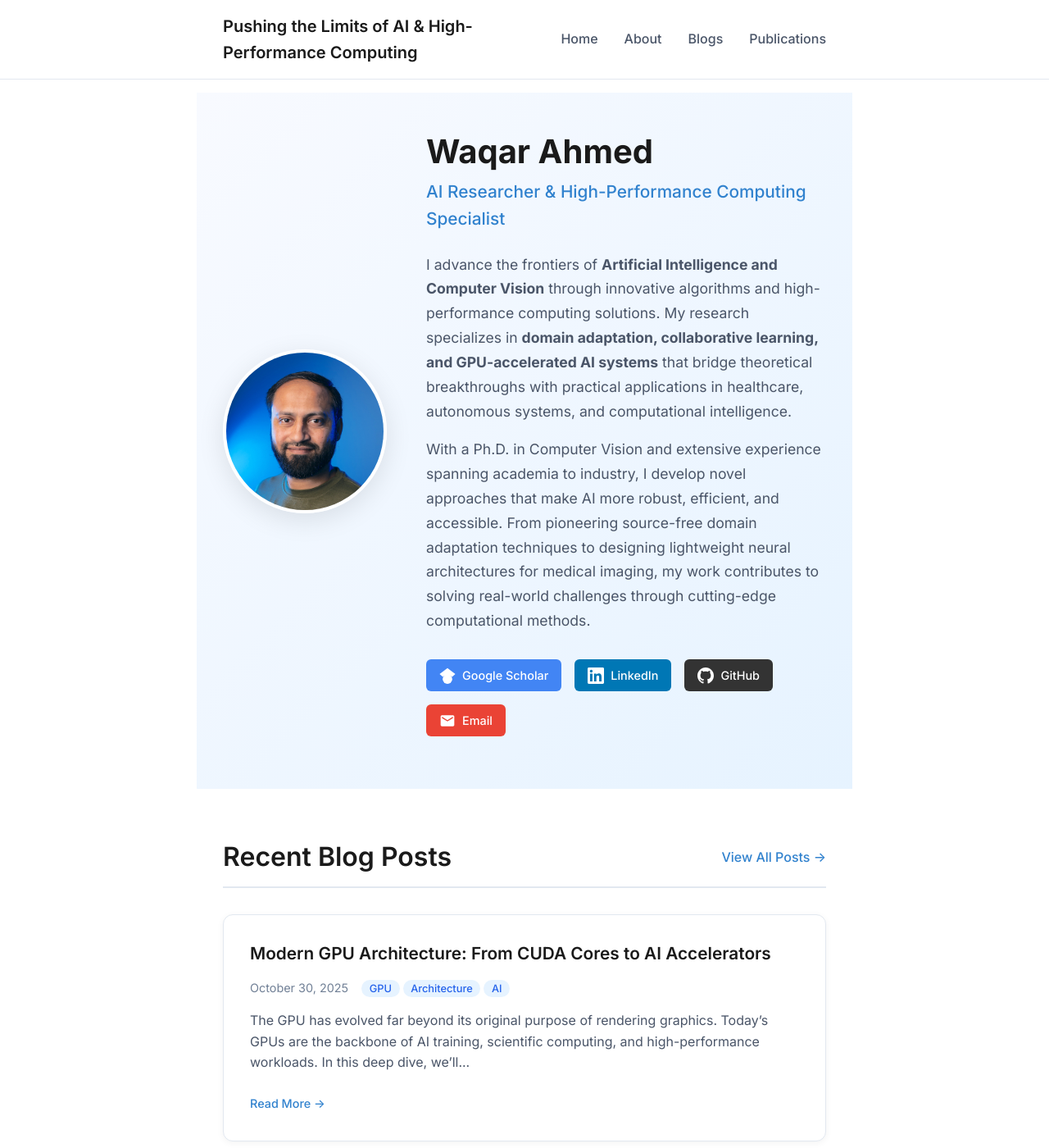
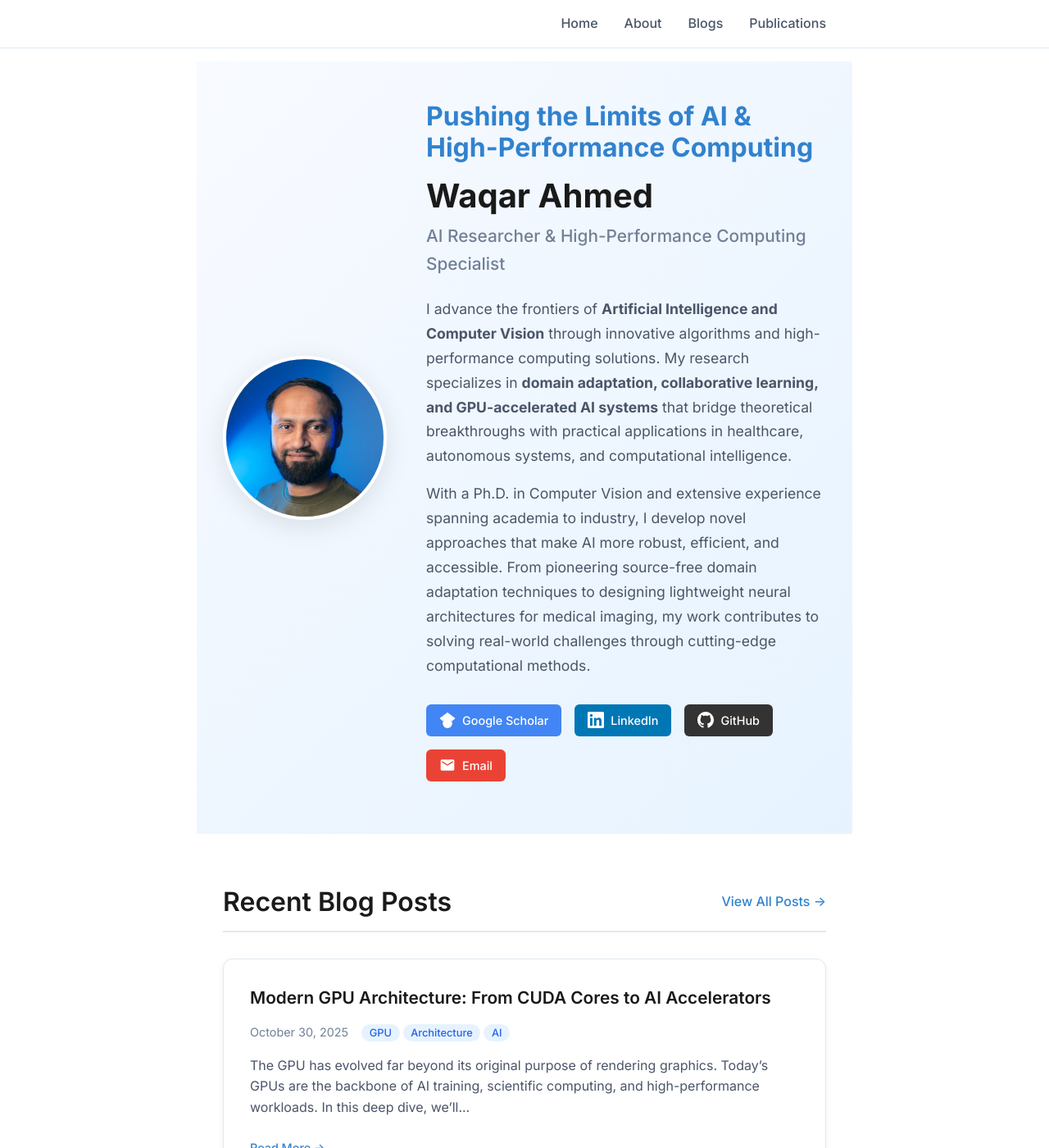
Before and after one commit to waqarahmed89/waqarahmed.github.io, a Jekyll site: the page built from index.html, in a window 1280 px wide and 1400 px high. Shown: the whole window at 82% size. Built offline with Jekyll 4.4.1, drawn with Linux system fonts in a browser that asks for light colours; the list of posts is cut into pages by our own code.

Commit message:
update tilte

```diff
--- a/_config.yml
+++ b/_config.yml
@@ -1,5 +1,5 @@
 # Site settings
-title: "Pushing the Limits of AI & High-Performance Computing"
+title: ""
 description: "AI and high-performance computing research, hands-on learnings, and practical insights"
 baseurl: ""
 url: "https://waqarahmed89.github.io"
--- a/index.html
+++ b/index.html
@@ -10,7 +10,8 @@ layout: default
                 <img src="/assets/images/waqahmed_photo.jpg" alt="Waqar Ahmed" class="profile-img">
             </div>
             <div class="bio-content">
-                <h1 class="hero-title">Waqar Ahmed</h1>
+                <h1 class="hero-title">Pushing the Limits of AI & High-Performance Computing</h1>
+                <h2 class="hero-name">Waqar Ahmed</h2>
                 <p class="hero-subtitle">AI Researcher & High-Performance Computing Specialist</p>
                 <div class="bio-text">
                     <p>I advance the frontiers of <strong>Artificial Intelligence and Computer Vision</strong> through innovative algorithms and high-performance computing solutions. My research specializes in <strong>domain adaptation, collaborative learning, and GPU-accelerated AI systems</strong> that bridge theoretical breakthroughs with practical applications in healthcare, autonomous systems, and computational intelligence.</p>
@@ -149,6 +150,14 @@ layout: default
 }
 
 .hero-title {
+    font-size: 2rem;
+    font-weight: 700;
+    color: #3182ce;
+    margin: 0 0 1rem 0;
+    line-height: 1.2;
+}
+
+.hero-name {
     font-size: 2.5rem;
     font-weight: 700;
     color: #1a1a1a;
@@ -157,7 +166,7 @@ layout: default
 
 .hero-subtitle {
     font-size: 1.3rem;
-    color: #3182ce;
+    color: #718096;
     margin: 0 0 1.5rem 0;
     font-weight: 500;
 }
@@ -374,6 +383,10 @@ layout: default
     }
 
     .hero-title {
+        font-size: 1.6rem;
+    }
+
+    .hero-name {
         font-size: 2rem;
     }
 
```
